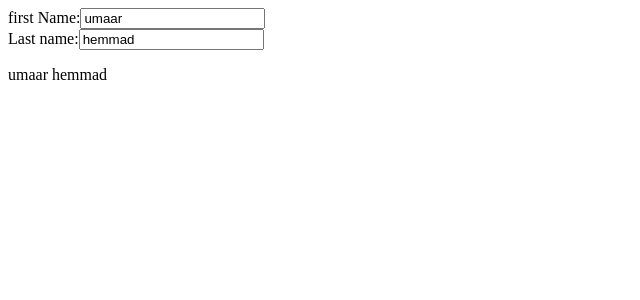
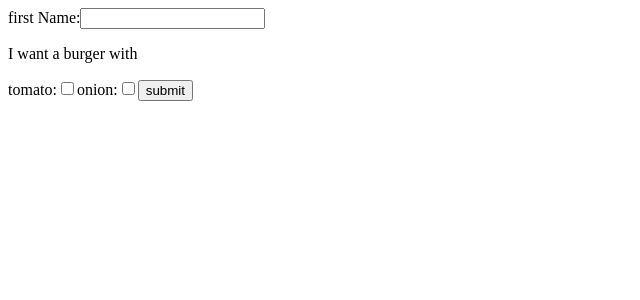
Before and after one commit to hemmad777/react-learning, a React (Vite) app: page / in a window 1280 px wide. Shown: the top 300 px of the page, without its empty margins (0-640 px from the left). Built offline with nearby package versions, Linux system fonts and the light colour scheme.

Commit message:
Check box created and for burgger order

```diff
--- a/src/main.jsx
+++ b/src/main.jsx
@@ -5,36 +5,62 @@ import { useState } from "react";
 
 function MyForm(){
 
-  const [input,setInput]=useState({firstName:"umaar",lastName:"hemmad"});
+  const [input,setInput]=useState({});
 
   const handleChange=(e)=> {
+    const value=e.target.type==='checkbox'?e.target.checked:e.target.value
+    setInput(values=>  ({...values,[name]: value}));
     const name=e.target.name;
-    const value=e.target.value;
-    setInput(values=>  ({...values,[name]: value}));
+  }
+
+  const handleSubmit= (e)=>{
+    e.preventDefault()
+
+    let wanted=''
+    if(input.tomato) wanted+=' tomato';
+    if (input.onion) {
+      if (input.tomato) {
+        wanted+='and'
+      }
+      wanted+='onion'
+    }
+    if (wanted=='') {
+      wanted+='no fillings'
+    }
+    alert(`${input.Name} wanted a burgger with ${wanted}`)
   }
 
   return(
     <>
-    <form >
+    <form onSubmit={handleSubmit}>
       <label htmlFor="">first Name:
 
         <input
         type="text"
-        name="firstName"
-        value={input.firstName}
+        name="Name"
+        value={input.Name}
         onChange={handleChange}
         />
       </label>
-      <br />
-      <label htmlFor="">Last name:
+
+      <p>I want a burger with</p>
+      <label htmlFor="">tomato:
         <input
-         type="text"
-         name="lastName"
-         value={input.lastName}
+         type="checkbox"
+         name="tomato"
+         checked= {input.tomato}
          onChange={handleChange}
         />
       </label>
-      <p>{input.firstName} {input.lastName}</p>
+      <label htmlFor="">onion:
+        <input
+         type="checkbox"
+         name="onion"
+         checked={input.onion}
+         onChange={handleChange}
+        />
+      </label>
+      <button type="submit">submit</button>
     </form>
     </>
   )
```
